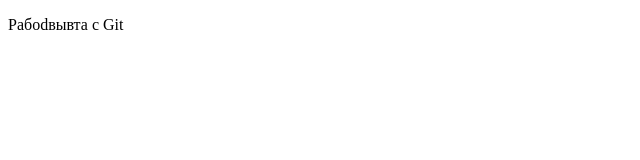
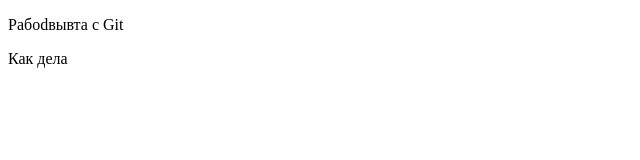
Before and after one commit to VladikKorotkov/mygit, a plain HTML site: page index.html in a window 1280 px wide. Shown: the full height of the page, 0-640 px from the left. Drawn offline with Linux system fonts and the light colour scheme.

Commit message:
Во как

```diff
--- a/index.html
+++ b/index.html
@@ -10,6 +10,7 @@
 
 <body>
 	<p>Рабоdвывта с Git</p>
+	<p>Как дела</p>
 </body>
 
 </html>
```
